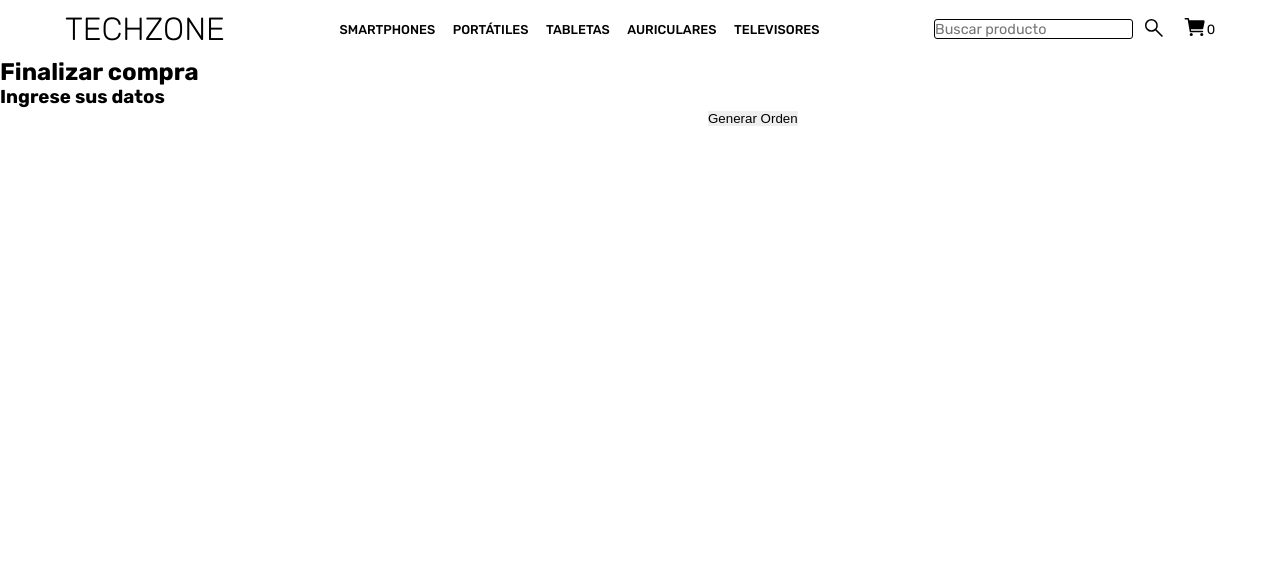
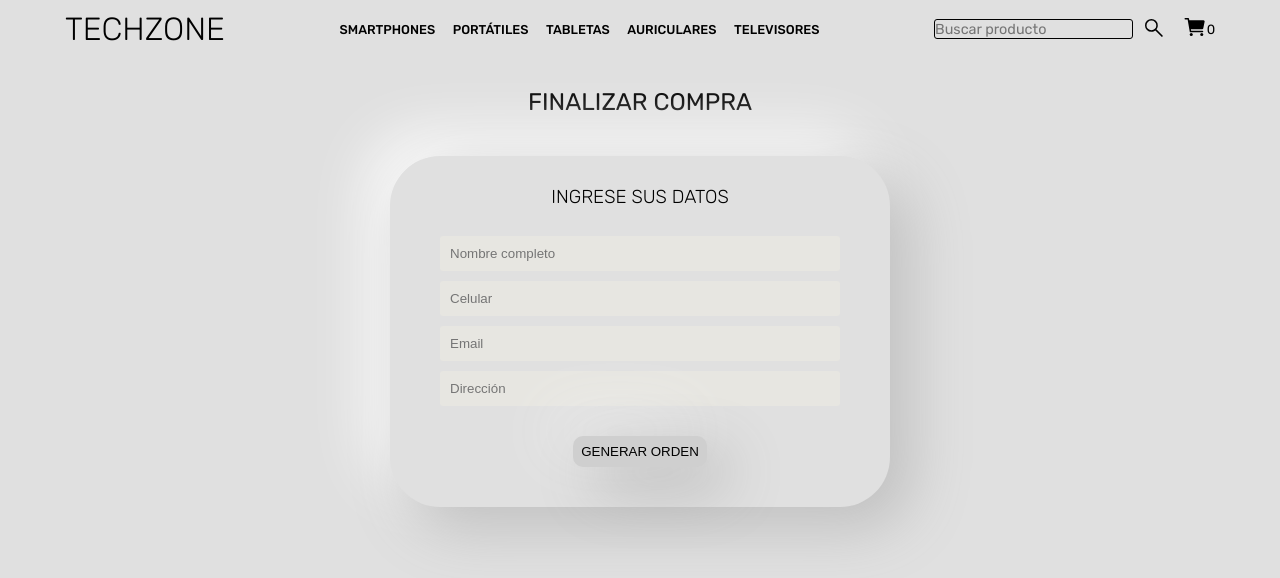
Before and after one commit to eberkruger/PreEntrega2Kruger, a React (Create React App) app: page /checkout in a window 1280 px wide. Shown: the top 578 px of the page. Built offline with nearby package versions, Linux system fonts and the light colour scheme.

Commit message:
Terminación de estilos en todas las páginas

```diff
--- a/src/Components/Checkout/Checkout.js
+++ b/src/Components/Checkout/Checkout.js
@@ -1,11 +1,11 @@
-import ContactForm from "../ContactForm/ContactForm"
 import { useCart } from "../../Context/CartContext"
 import { collection, query, where, documentId, getDocs, writeBatch, addDoc } from "firebase/firestore"
 import { db } from "../../Services/Firebase/firebaseConfig"
 import { useState } from "react"
+import { Link } from "react-router-dom"
+import { OrdenGenerada } from "../../Notification/NotificationService"
+import ContactForm from "../ContactForm/ContactForm"
 import RiseLoader from "react-spinners/RiseLoader"
-import { OrdenGenerada } from "../../Notification/NotificationService"
-import { useNavigate } from "react-router-dom"
 import '../../Styles/styles.scss'
 
 const Checkout = () => {
@@ -13,7 +13,6 @@ const Checkout = () => {
     const [orderId, setOrderId] = useState('')
     const [loading, setLoading] = useState(false)
     const {cart, total, clearCart} = useCart()
-    const navigate = useNavigate()
 
     const createOrder = async () => {
         try {
@@ -62,10 +61,6 @@ const Checkout = () => {
                 OrdenGenerada()
                 setOrderId(orderAdded.id)
 
-                setTimeout(() => {
-                    navigate('/')
-                }, 8000);
-
             } else {
                 console.log('Error, hay productos que no tienen stock')
             }
@@ -78,7 +73,7 @@ const Checkout = () => {
 
     if(loading) {
         return(
-            <div className='spinner'>
+            <div className='spinnerCheckout'>
                 <h3>Generando Orden</h3>
                 <RiseLoader
                 color="#0A4D68"
@@ -94,6 +89,8 @@ const Checkout = () => {
         return (
             <div className="shopOrderId">
                 <h3>El ID de su compra es {orderId}</h3>
+                <p>Gracias por visitarnos!</p>
+                <Link to='/' className='emptyCartLink'>Seguir Comprando</Link>
             </div>
         )
     }
@@ -101,7 +98,6 @@ const Checkout = () => {
     return (
         <div className="shopDataOrder">
             <h2>Finalizar compra</h2>
-            <h3>Ingrese sus datos</h3>
             <ContactForm onConfirm={createOrder}/>
         </div>
     )
--- a/src/Components/ContactForm/ContactForm.js
+++ b/src/Components/ContactForm/ContactForm.js
@@ -18,10 +18,11 @@ const ContactForm = ({onConfirm}) => {
 
     return(
         <form onSubmit={handleSubmit} className="shopForm">
-            <input className="shopName" value={name} onChange={(e) => setName(e.target.value)}/>
-            <input className="shopPhone" value={phone} onChange={(e) => setPhone(e.target.value)}/>
-            <input className="shopEmail" value={email} onChange={(e) => setEmail(e.target.value)}/>
-            <input className="shopAddress" value={address} onChange={(e) => setAddress(e.target.value)}/>
+            <h3>Ingrese sus Datos</h3>
+            <input className="shopName" type='text' placeholder='Nombre completo'  value={name} onChange={(e) => setName(e.target.value)} required/>
+            <input className="shopPhone" type='number' placeholder='Celular' value={phone} onChange={(e) => setPhone(e.target.value)} required/>
+            <input className="shopEmail" type='email' placeholder='Email' value={email} onChange={(e) => setEmail(e.target.value)} required/>
+            <input className="shopAddress" type='text' placeholder='Dirección' value={address} onChange={(e) => setAddress(e.target.value)} required/>
             <button>Generar Orden</button>
         </form>
     )
--- a/src/Styles/_cartItem.scss
+++ b/src/Styles/_cartItem.scss
@@ -1,6 +1,6 @@
 .cartView {
-    display: inline-block;
-    width: 100%;
+  display: inline-block;
+  width: 100%;
 }
 
 .emptyCart {
@@ -29,8 +29,8 @@
     transition: all 0.3s ease;
 
     &:hover {
-        box-shadow: 0 0 1.5px 1.5px black;
-      }
+      box-shadow: 0 0 1.5px 1.5px black;
+    }
   }
 }
 
@@ -54,8 +54,9 @@
     display: flex;
     justify-content: space-between;
     align-items: center;
-    border: 2px solid black;
-    border-radius: 6px;
+    border-radius: 10px;
+    background: #e0e0e0;
+    box-shadow: 20px 20px 60px #bebebe, -20px -20px 60px #ffffff;
     flex-wrap: wrap;
     height: auto;
     width: 100%;
@@ -122,7 +123,7 @@
 
     &:hover {
       background-color: #e73958;
-      border-color: white;
+      border-color: #e73958;
       color: white;
     }
   }
@@ -143,15 +144,17 @@
     }
 
     .cartActionCheckout {
-      border: 1px solid black;
       padding: 8px;
-      border-radius: 6px;
       font-weight: 500;
+      border-radius: 10px;
+      background: #cfcfcf;
+      box-shadow: 20px 20px 60px #b0b0b0, -20px -20px 60px #eeeeee;
       transition: all 0.3s ease;
+      cursor: pointer;
 
       &:hover {
-        border-color: #0A4D68;
-        box-shadow: 0 0 1px 1px black;
+        background: #d6d6d6;
+        box-shadow: 9px 9px 15px #bababa, -9px -9px 15px #f2f2f2;
       }
     }
   }
--- /dev/null
+++ b/src/Styles/_checkout.scss
@@ -0,0 +1,59 @@
+.spinnerCheckout {
+    display: flex;
+    flex-direction: column;
+    justify-content: center;
+    align-items: center;
+    text-align: center;
+    gap: 50px;
+    padding: 100px;
+
+    h3 {
+        text-transform: uppercase;
+        font-weight: 400;
+    }
+}
+
+.shopOrderId {
+    display: flex;
+    flex-direction: column;
+    justify-content: center;
+    text-align: center;
+    align-items: center;
+    gap: 30px;
+    padding: 150px;
+
+    h3 {
+        font-weight: 400;
+    }
+
+    .emptyCartLink {
+        display: inline-block;
+        justify-content: center;
+        align-items: center;
+        text-align: center;
+        text-transform: uppercase;
+        width: max-content;
+        padding: 15px;
+        border: 1px solid black;
+        border-radius: 6px;
+        transition: all 0.3s ease;
+
+        &:hover {
+            box-shadow: 0 0 1.5px 1.5px black;
+          }
+      }
+}
+
+.shopDataOrder {
+    display: flex;
+    flex-direction: column;
+    justify-content: center;
+    align-items: center;
+    gap: 40px;
+    padding: 30px 0 30px 0;
+
+    h2 {
+        text-transform: uppercase;
+        font-weight: 400;
+    }
+}
--- /dev/null
+++ b/src/Styles/_contactForm.scss
@@ -0,0 +1,55 @@
+.shopForm {
+  display: flex;
+  flex-direction: column;
+  justify-content: center;
+  align-content: center;
+  align-items: center;
+  text-align: center;
+  flex-wrap: wrap;
+  gap: 10px;
+  padding: 30px 50px 40px 50px;
+  border-radius: 50px;
+  background: #e0e0e0;
+  box-shadow: 20px 20px 60px #bebebe, -20px -20px 60px #ffffff;
+
+  h3 {
+    text-transform: uppercase;
+    font-weight: 300;
+    padding-bottom: 18px;
+  }
+
+  input {
+    background-color: #e7e6e1;
+    gap: 10px;
+    outline: none;
+    border-radius: 3px;
+    padding: 10px;
+    width: 400px;
+  }
+
+  input[type="number"]::-webkit-inner-spin-button,
+  input[type="number"]::-webkit-outer-spin-button {
+    -webkit-appearance: none;
+    margin: 0;
+  }
+
+  button {
+    padding: 8px;
+    text-transform: uppercase;
+    margin-top: 20px;
+    border-radius: 10px;
+    background: #cfcfcf;
+    box-shadow: 20px 20px 60px #b0b0b0, -20px -20px 60px #eeeeee;
+    transition: all 0.3s ease;
+    cursor: pointer;
+
+    &:hover {
+      background: #d6d6d6;
+      box-shadow: 9px 9px 15px #bababa, -9px -9px 15px #f2f2f2;
+    }
+
+    &:active {
+      box-shadow: 0 0 1.5px 1.5px black;
+    }
+  }
+}
--- a/src/Styles/_general.scss
+++ b/src/Styles/_general.scss
@@ -16,6 +16,7 @@ body {
   min-height: 100vh;
   font-size: 100%;
   font-family: "Rubik", sans-serif;
+  background-color: #e0e0e0;
 }
 
 img {
--- a/src/Styles/_hero.scss
+++ b/src/Styles/_hero.scss
@@ -8,8 +8,6 @@
   font-family: "Rubik", sans-serif;
   padding: 80px 25px 80px 25px;
   color: black;
-  background: #0A4D68;
-  background: linear-gradient(135deg, #0A4D68, #AD6027);
 
   .heroTitle {
     text-transform: uppercase;
@@ -17,7 +15,6 @@
     font-size: 2.3rem;
     padding-bottom: 10px;
     object-fit: cover;
-    color: white;
   }
 
   .heroDescription {
@@ -25,7 +22,6 @@
     max-width: 750px;
     font-weight: 100;
     font-size: 1.1rem;
-    color: white;
 
     span {
         font-weight: 500;
--- a/src/Styles/_item.scss
+++ b/src/Styles/_item.scss
@@ -8,9 +8,10 @@
   padding: 10px;
   max-width: 350px;
   height: 480px;
-  border-radius: 8px;
-  border: black solid 2px;
-  background-color: white;
+  border-radius: 20px;
+  background: #e0e0e0;
+  box-shadow: 20px 20px 60px #bebebe, -20px -20px 60px #ffffff;
+  //background-color: white;
 
   .precio {
     font-weight: 500;
@@ -47,12 +48,15 @@
       text-align: center;
       align-content: center;
       height: 40px;
-      border: black solid 1px;
-      border-radius: 6px;
       padding: 5px;
+      border-radius: 10px;
+      background: #cfcfcf;
+      box-shadow: 20px 20px 60px #b0b0b0, -20px -20px 60px #eeeeee;
+      transition: all 0.3s ease;
 
       &:hover {
-        box-shadow: 0 0 1px 1px black
+        background: #d6d6d6;
+        box-shadow: 9px 9px 15px #bababa, -9px -9px 15px #f2f2f2;
       }
     }
   }
--- a/src/Styles/_itemDetail.scss
+++ b/src/Styles/_itemDetail.scss
@@ -8,8 +8,9 @@
   padding: 30px;
   gap: 10px;
   margin: 0;
-  border: black solid 2px;
-  border-radius: 6px;
+  border-radius: 50px;
+  background: #e0e0e0;
+  box-shadow: 20px 20px 60px #bebebe, -20px -20px 60px #ffffff;
 
   .cardDetailLeft {
     display: flex;
@@ -32,17 +33,19 @@
     .endShopAction {
       display: flex;
       flex-wrap: wrap;
-      gap:20px;
+      gap: 20px;
 
       .endShop {
-        border: black solid 1px;
-        border-radius: 6px;
         padding: 8px;
         text-transform: uppercase;
+        border-radius: 10px;
+        background: #cfcfcf;
+        box-shadow: 20px 20px 60px #b0b0b0, -20px -20px 60px #eeeeee;
         transition: all 0.3s ease;
 
         &:hover {
-          box-shadow: 0 0 1px 1px black;
+          background: #d6d6d6;
+          box-shadow: 9px 9px 15px #bababa, -9px -9px 15px #f2f2f2;
         }
 
         &:active {
--- a/src/Styles/styles.scss
+++ b/src/Styles/styles.scss
@@ -1 +1 @@
-@import 'general', 'navbar', 'filterButtons', 'cartWidget', 'searchBar', 'hero', 'item', 'itemListContainer', 'itemDetailContainer', 'itemDetail', 'itemCount', 'cartItem'
+@import 'general', 'navbar', 'filterButtons', 'cartWidget', 'searchBar', 'hero', 'item', 'itemListContainer', 'itemDetailContainer', 'itemDetail', 'itemCount', 'cartItem', 'checkout', 'contactForm'
```
Also changed, not shown: src/Styles/_itemCount.scss (+20 -8 lines).
